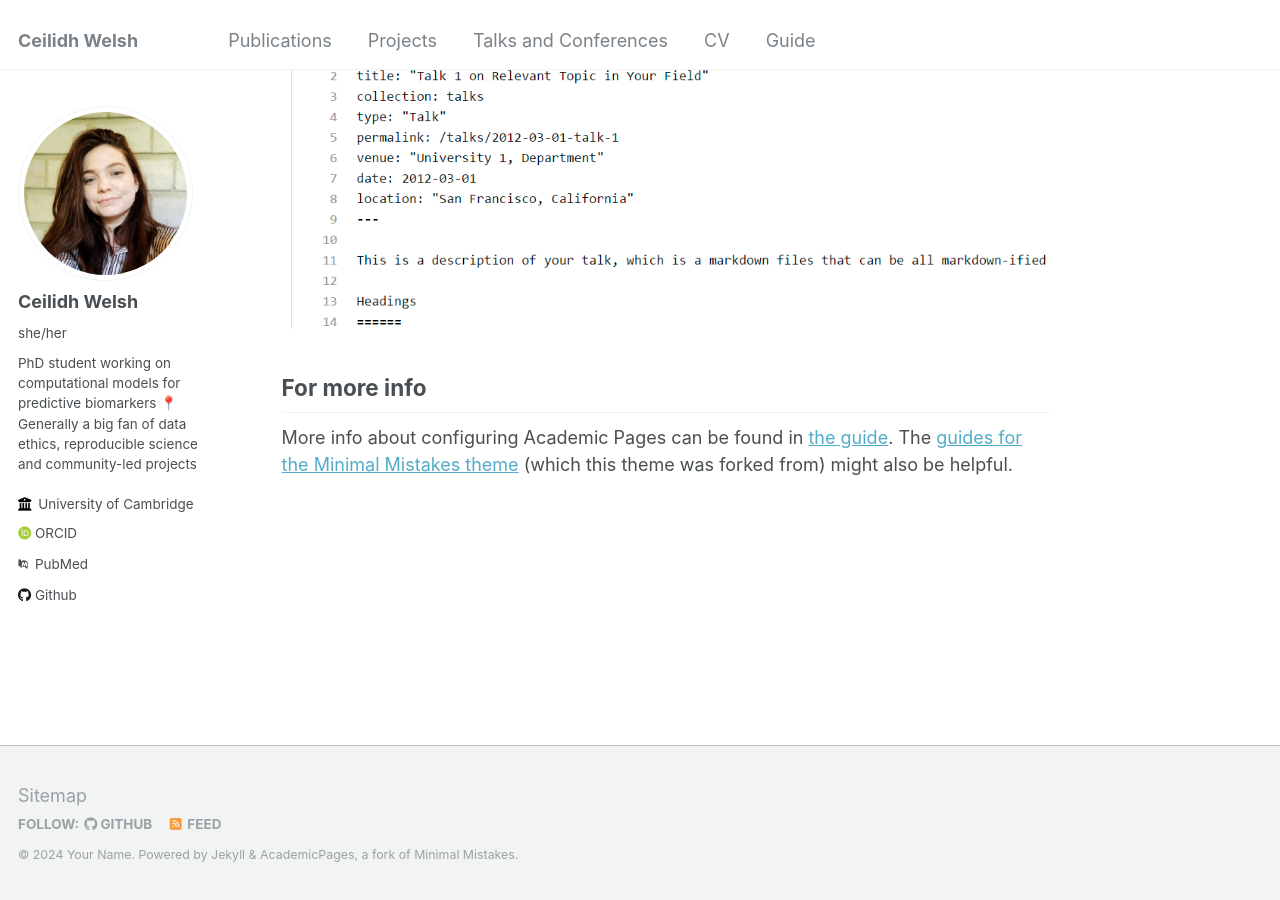
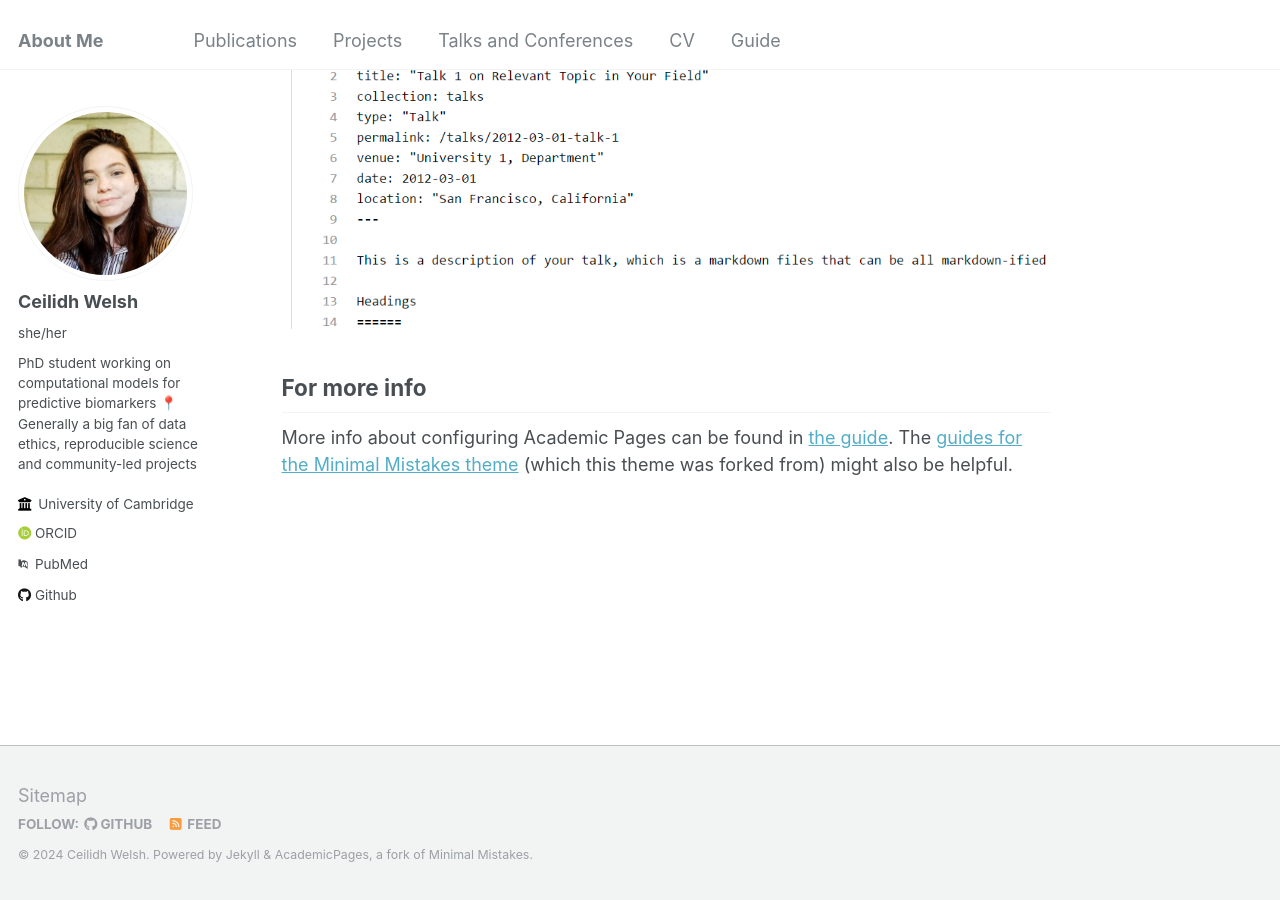
Before and after one commit to CeilidhWelsh/CeilidhWelsh.github.io, a Jekyll site: the page built from _pages/about.md, in a window 1280 px wide and 900 px high, scrolled down 2660 px. Built offline with Jekyll 4.4.1, drawn with Linux system fonts in a browser that asks for light colours; some web fonts are replaced.

Commit message:
Update _config.yml
editing the title of the page to about me

```diff
--- a/_config.yml
+++ b/_config.yml
@@ -8,9 +8,9 @@
 
 # Basic Site Settings
 locale                   : "en-US"
-title                    : "Ceilidh Welsh"
+title                    : "About Me"
 title_separator          : "-"
-name                     : &name "Your Name"
+name                     : &name "Ceilidh Welsh"
 description              : &description "personal description"
 url                      : https://CeilidhWelsh.github.io # the base hostname & protocol for your site e.g. "https://mmistakes.github.io"
 baseurl                  : "" # the subpath of your site, e.g. "/blog"
```
